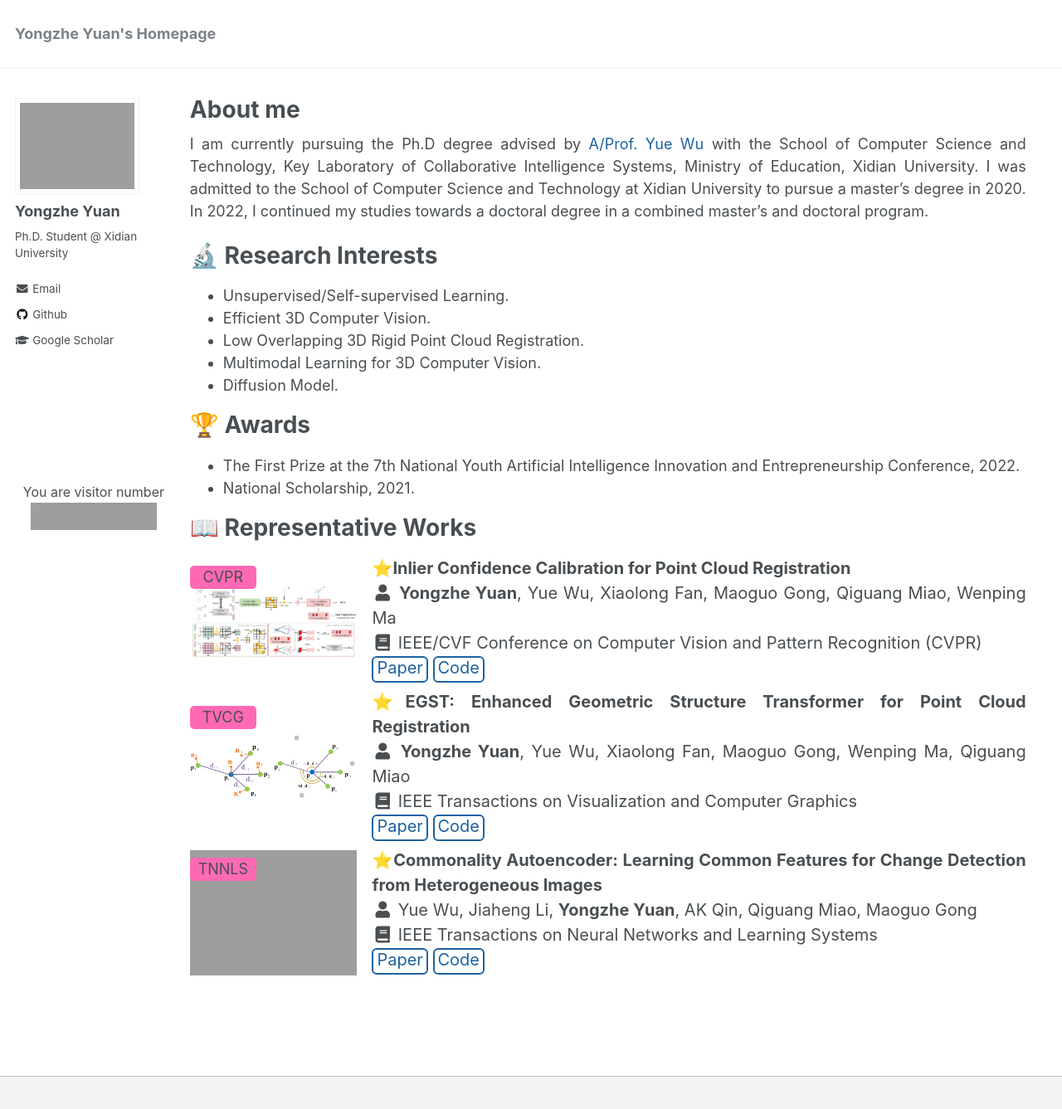
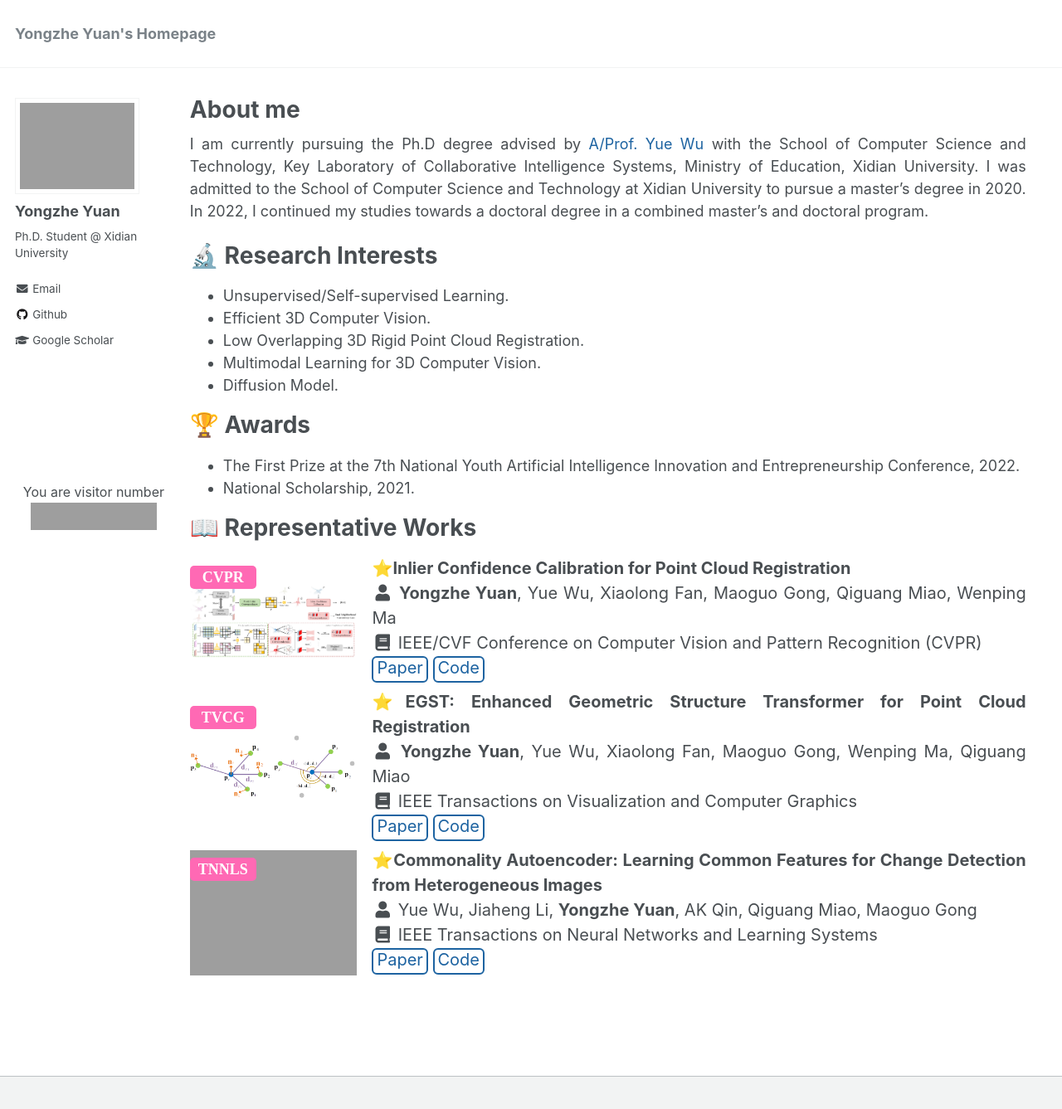
Before and after one commit to YYZMARS/YYZMARS.github.io, a Jekyll site: the page built from _pages/home.md, in a window 1280 px wide and 1370 px high. Shown: the top 1337 px of the window at 83% size. Built offline with Jekyll 4.4.1, drawn with Linux system fonts in a browser that asks for light colours; a script that is not in the unit is left out; grey boxes are pictures that could not be loaded.

Commit message:
Update archive-single-pub2.html

```diff
--- a/_includes/archive-single-pub2.html
+++ b/_includes/archive-single-pub2.html
@@ -15,7 +15,7 @@
 <!-- <hr style="width:100%;text-align:left;margin-left:0"> -->
 <div class="{{ include.type | default: "list" }}__item" style="font-size: 20px;">
     <div class="label">
-      <span><font style="color: white;font-family: Times New Roman;font-weight: bold"></font>
+      <span style="color: white;font-family: Times New Roman;font-weight: bold">
               {{ post.label }}</span>
     </div>
     <div class="archive__item-image">
```
